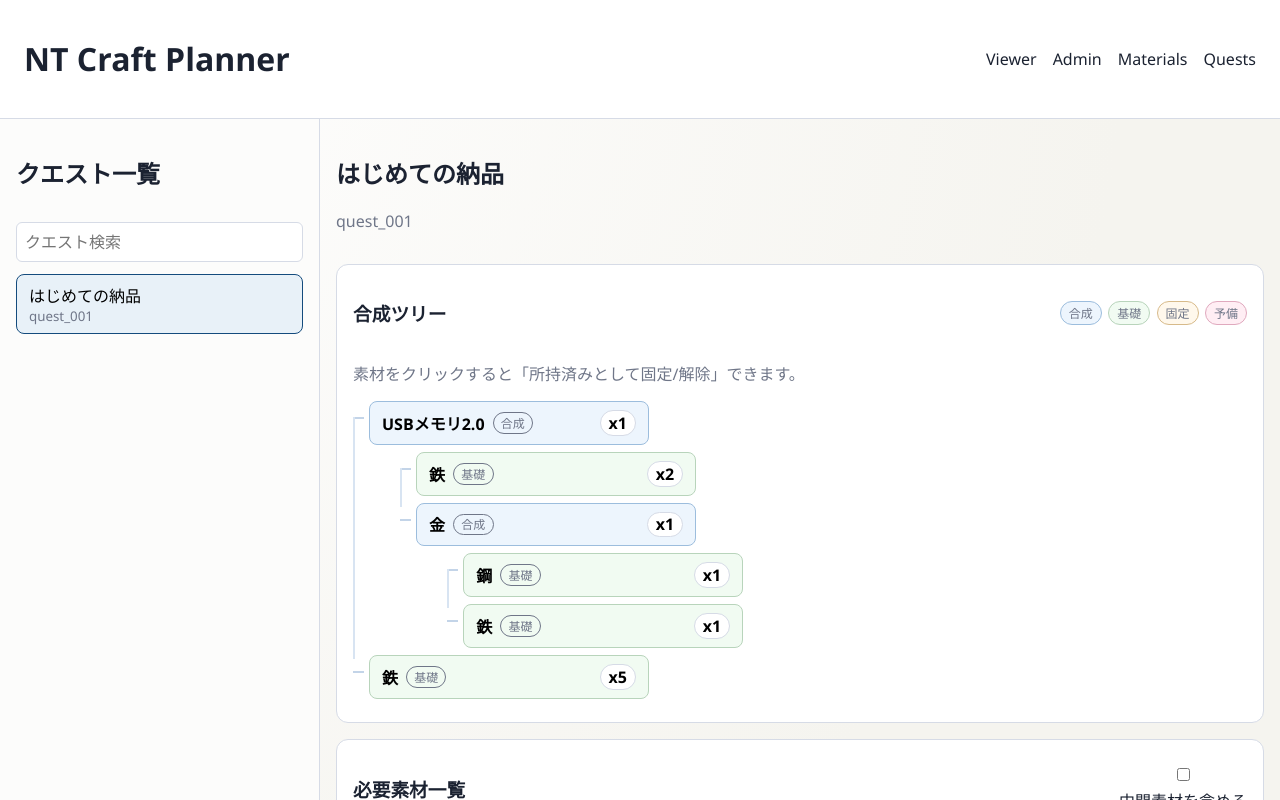
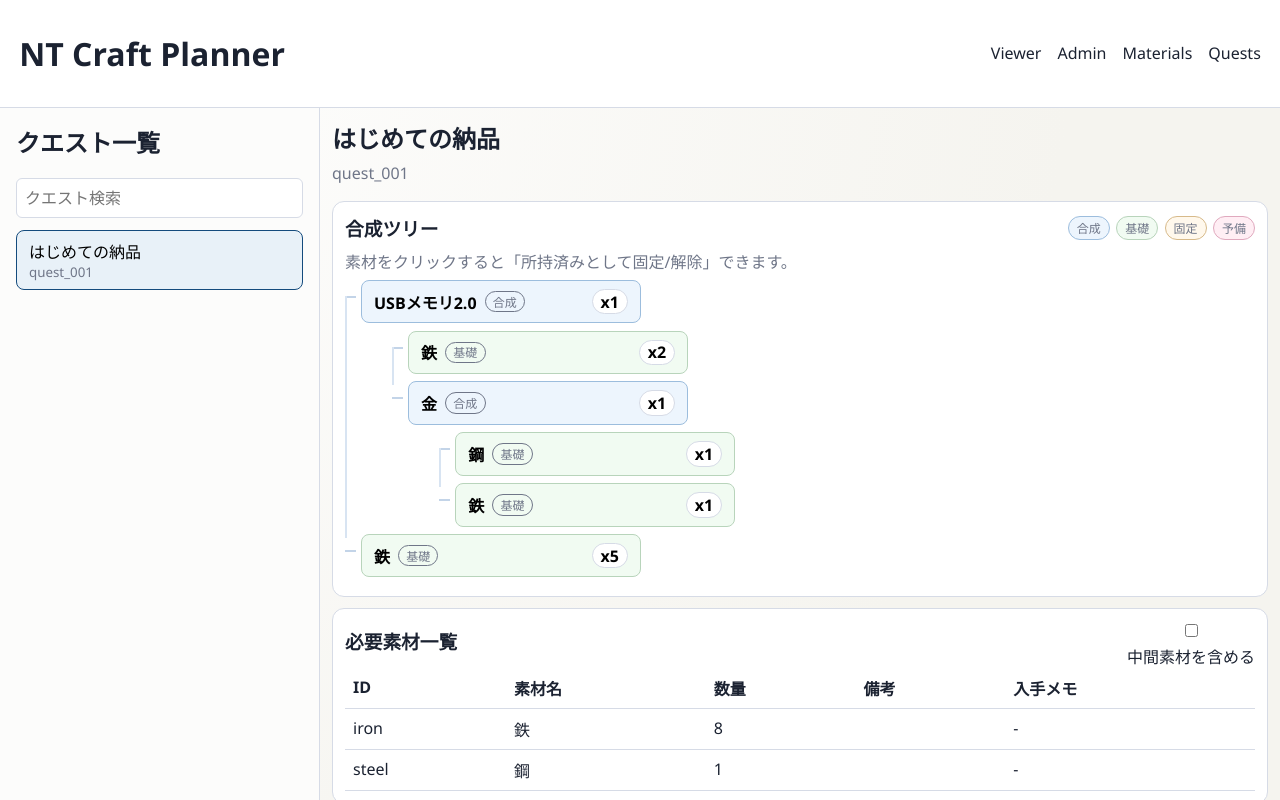
Before and after one commit to jyamaiken/nt_craft_beta, a Next.js app: page / in a window 1280 px wide. Shown: the top 800 px of the page. Built offline with nearby package versions, Linux system fonts and the light colour scheme.

Commit message:
ux: fit viewer layout to full-hd viewport without page scroll

```diff
--- a/app/globals.css
+++ b/app/globals.css
@@ -46,7 +46,8 @@ textarea {
   display: flex;
   align-items: center;
   justify-content: space-between;
-  padding: 1rem 1.5rem;
+  min-height: 64px;
+  padding: 0.65rem 1.2rem;
   border-bottom: 1px solid var(--line);
   background: var(--surface);
   position: sticky;
@@ -62,7 +63,33 @@ textarea {
 .page-grid {
   display: grid;
   grid-template-columns: 320px minmax(0, 1fr);
-  min-height: calc(100vh - 80px);
+  min-height: calc(100vh - 64px);
+}
+
+.viewer-page {
+  height: calc(100vh - 64px);
+  overflow: hidden;
+}
+
+.viewer-page .sidebar,
+.viewer-page .content {
+  overflow: auto;
+}
+
+.viewer-page .content {
+  padding: 0.75rem;
+  gap: 0.65rem;
+}
+
+.viewer-page .card {
+  padding: 0.75rem;
+}
+
+.viewer-page h2,
+.viewer-page h3,
+.viewer-page p {
+  margin-top: 0;
+  margin-bottom: 0.45rem;
 }
 
 .sidebar {
--- a/app/page.tsx
+++ b/app/page.tsx
@@ -135,7 +135,7 @@ export default function HomePage() {
   }, [calculation, showIntermediate]);
 
   return (
-    <main className="page-grid">
+    <main className="page-grid viewer-page">
       <aside className="sidebar">
         <h2>クエスト一覧</h2>
         <input
```
